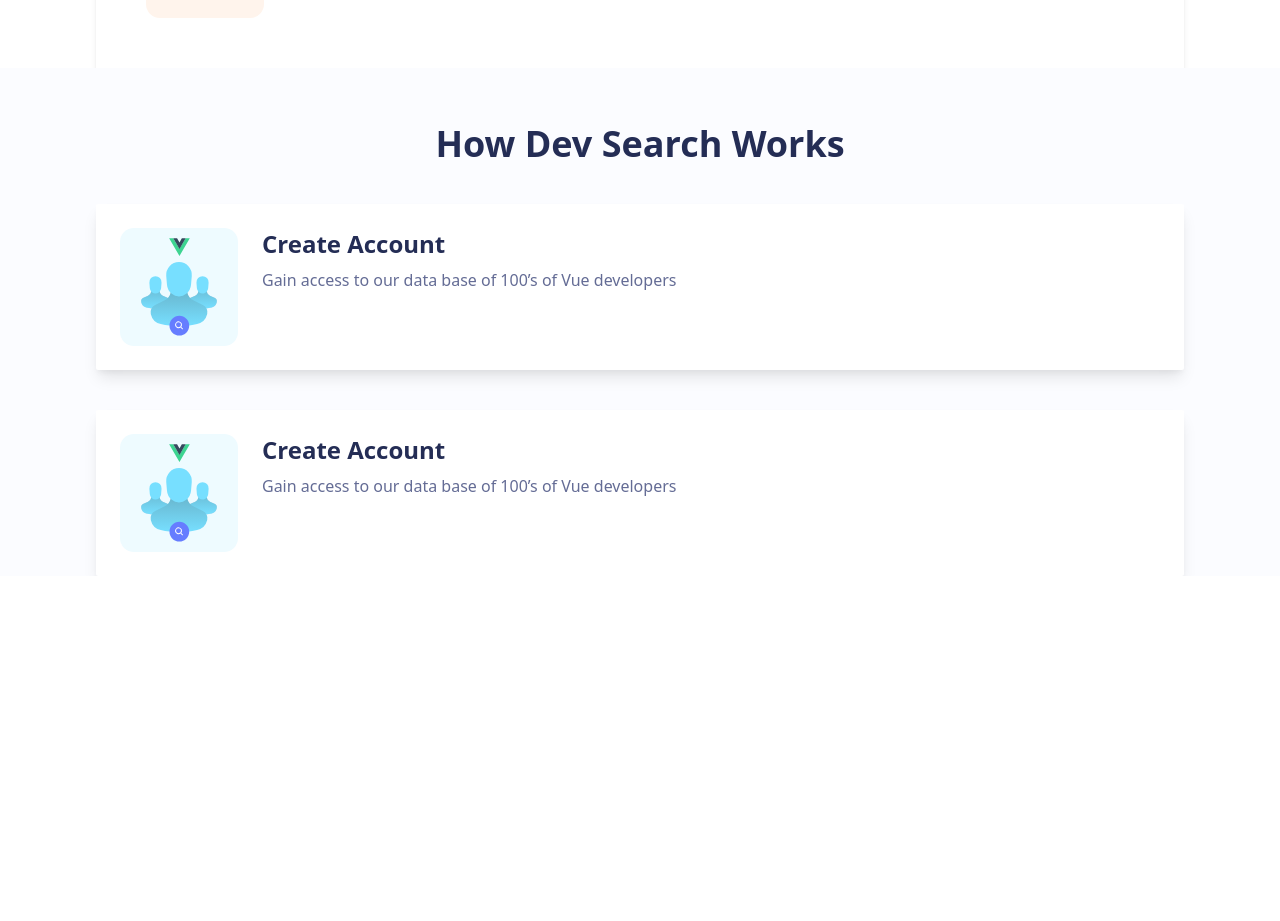
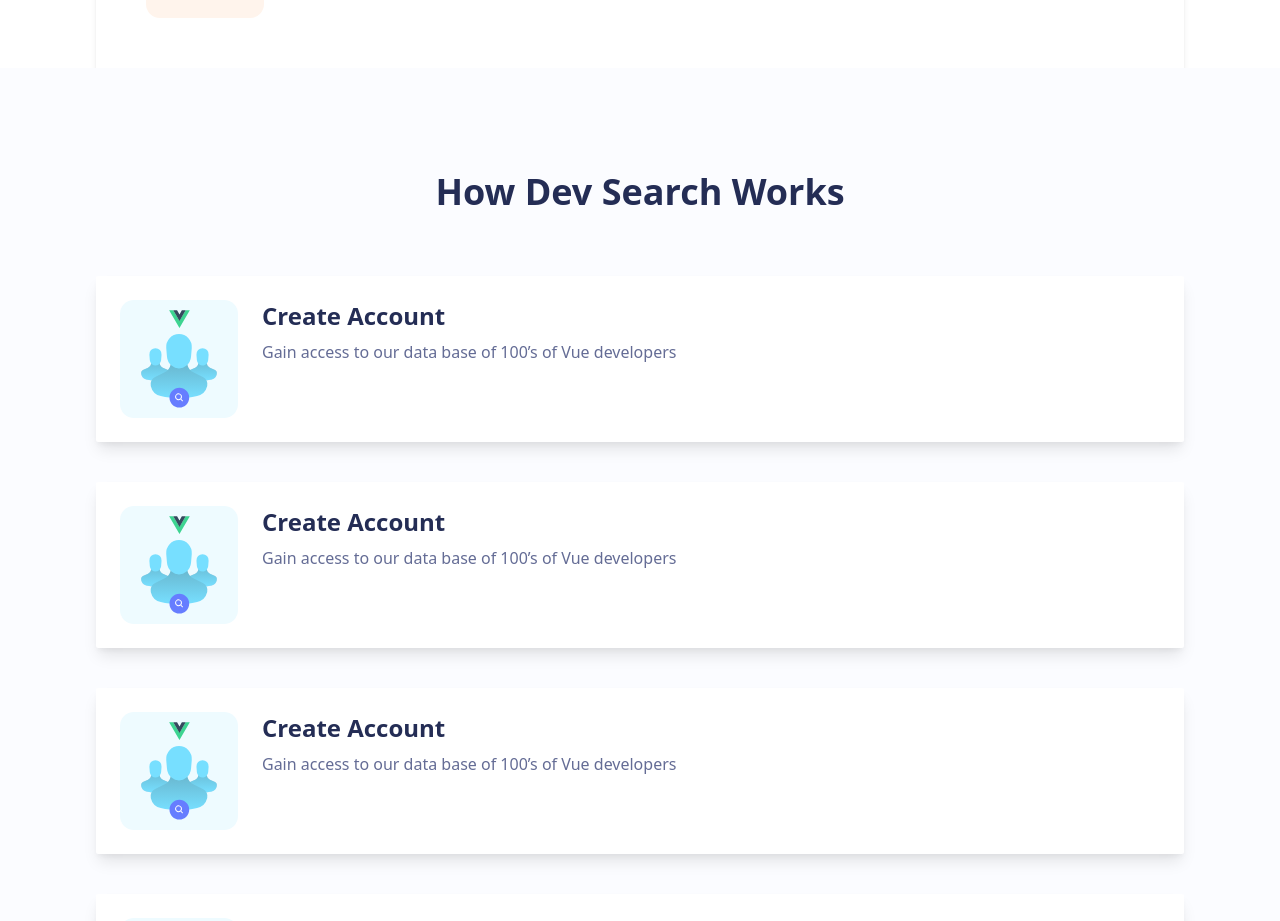
Before and after one commit to emmypuch/vue-school-app-conversion, a Vue app: page / in a window 1280 px wide. Shown: the part 1901-2822 px from the top of the page. Before the commit the page ends 2477 px from the top, so only its background shows below. Built offline with nearby package versions, Linux system fonts and the light colour scheme.

Commit message:
modified devsearch component

```diff
--- a/src/components/DevSearch.vue
+++ b/src/components/DevSearch.vue
@@ -1,9 +1,37 @@
 <template>
   <div class="dev-search-wrapper pl-24 pr-24 pt-14 relative mt-48">
-    <h1 class="text-center text-4xl font-bold">{{ msg }}</h1>
+    <h1 class="text-center text-4xl font-bold mt-12">{{ msg }}</h1>
     <div class="dev-search-numbers-wrapper">
       <div class="number-container rounded-xl"></div>
     </div>
+    <div
+      class="dev-search-card-container flex bg-white shadow-lg rounded-sm p-6 mt-16"
+    >
+      <div class="card-image">
+        <img :src="Image" alt="dev" class="" />
+      </div>
+      <div class="card-content ml-6">
+        <h3 class="text-2xl font-bold">Create Account</h3>
+        <p class="mt-2 text-base font-medium">
+          Gain access to our data base of 100’s of Vue developers
+        </p>
+      </div>
+    </div>
+
+    <div
+      class="dev-search-card-container flex bg-white shadow-lg rounded-sm p-6 mt-10"
+    >
+      <div class="card-image">
+        <img :src="Image" alt="dev" class="" />
+      </div>
+      <div class="card-content ml-6">
+        <h3 class="text-2xl font-bold">Create Account</h3>
+        <p class="mt-2 text-base font-medium">
+          Gain access to our data base of 100’s of Vue developers
+        </p>
+      </div>
+    </div>
+
     <div
       class="dev-search-card-container flex bg-white shadow-lg rounded-sm p-6 mt-10"
     >
```
